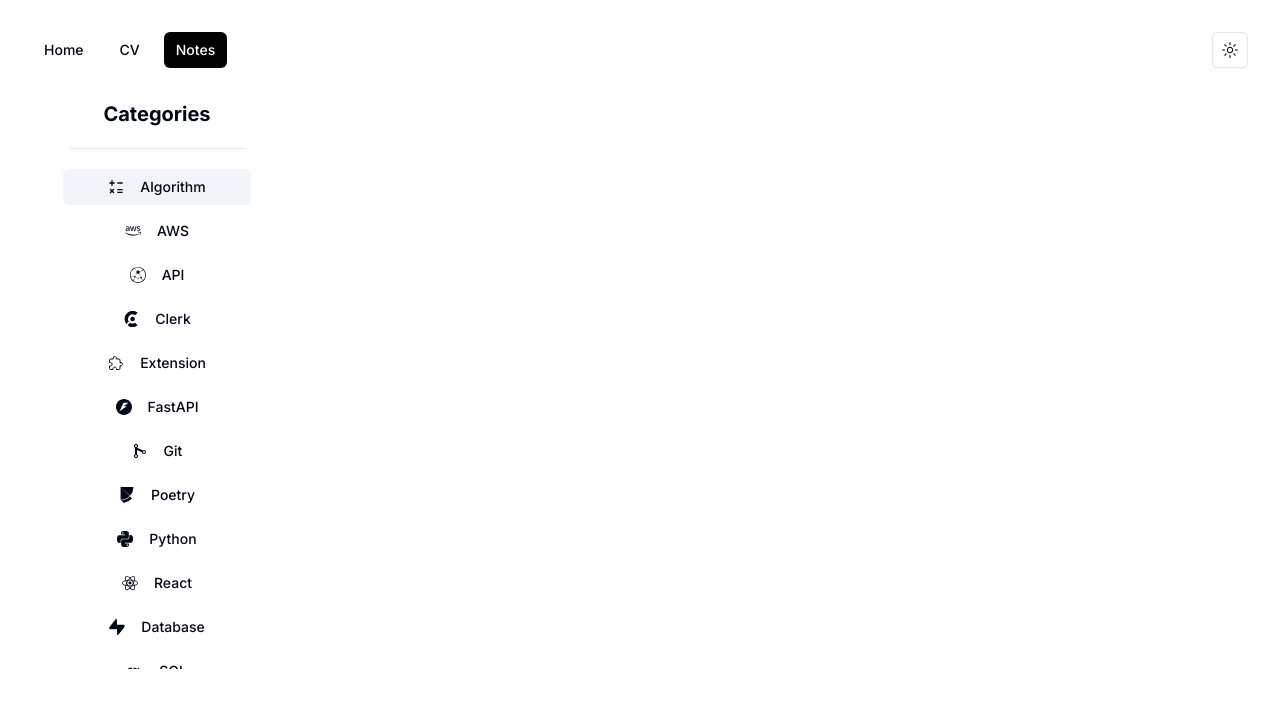
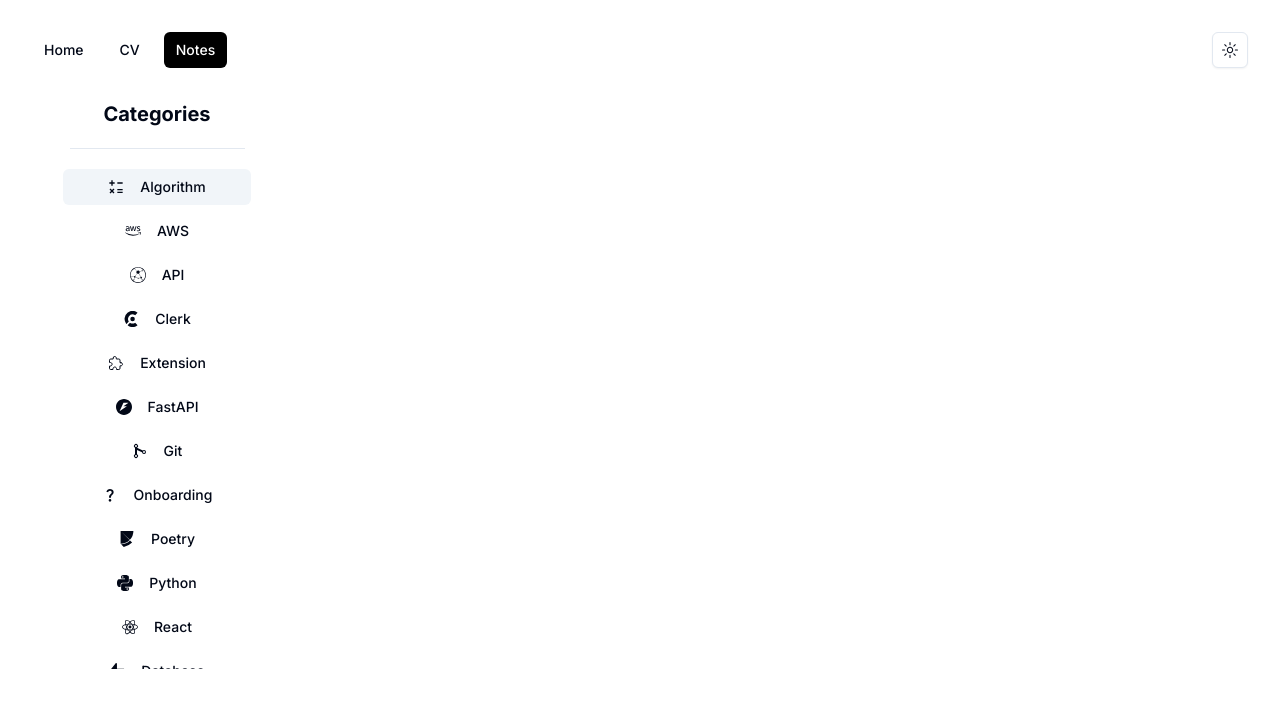
Before and after one commit to jinyang628/portfolio, a Next.js app: page /notes in a window 1280 px wide. Shown: the top 708 px of the page. Built offline with nearby package versions, Linux system fonts and the light colour scheme.

Commit message:
onboarding icon

```diff
--- a/src/components/notes/side-bar.tsx
+++ b/src/components/notes/side-bar.tsx
@@ -2,6 +2,7 @@
 import { BiMath } from 'react-icons/bi';
 import { FaAws, FaVimeo } from 'react-icons/fa';
 import { IoExtensionPuzzleOutline, IoGitMergeSharp } from 'react-icons/io5';
+import { MdOutlineQuestionMark } from 'react-icons/md';
 import {
   SiAiohttp,
   SiClerk,
@@ -15,7 +16,7 @@
   SiVisualstudiocode,
   SiXstate,
 } from 'react-icons/si';
-import { TbSql } from "react-icons/tb";
+import { TbSql } from 'react-icons/tb';
 
 import { checkIsAdmin } from '@/actions/admin';
 
@@ -122,6 +123,15 @@
               onNoteClick={onNoteClick}
             />
             <CategoryDropdown
+              buttonText="Onboarding"
+              buttonIcon={<MdOutlineQuestionMark className="side-nav-bar-icon" />}
+              category={'onboarding'}
+              notes={notes}
+              selectedCategory={selectedCategory}
+              onCategoryClick={onCategoryClick}
+              onNoteClick={onNoteClick}
+            />
+            <CategoryDropdown
               buttonText="Poetry"
               buttonIcon={<SiPoetry className="side-nav-bar-icon" />}
               category={'poetry'}
--- a/src/database/database.types.ts
+++ b/src/database/database.types.ts
@@ -68,6 +68,7 @@
         | 'extension'
         | 'fastapi'
         | 'git'
+        | 'onboarding'
         | 'react'
         | 'sql'
         | 'poetry'
--- a/src/types/database/notes.ts
+++ b/src/types/database/notes.ts
@@ -18,6 +18,7 @@
   'extension',
   'fastapi',
   'git',
+  'onboarding',
   'react',
   'sql',
   'typescript',
```
